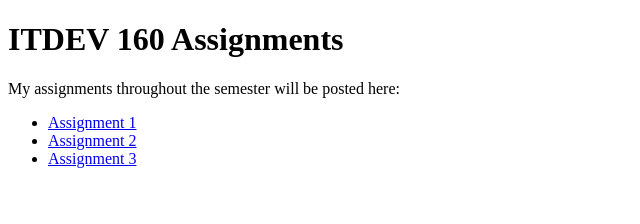
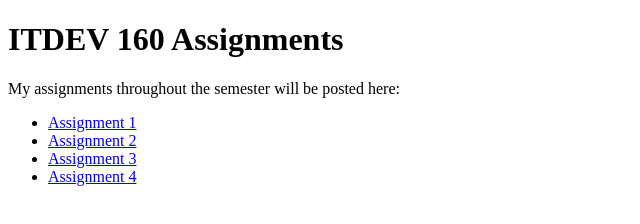
Before and after one commit to MichaelHerr-matc/MainIndex, a plain HTML site: page index.html in a window 1280 px wide. Shown: the whole page, without its empty margins (0-640 px from the left). Drawn offline with Linux system fonts and the light colour scheme.

Commit message:
Add files via upload

```diff
--- a/index.html
+++ b/index.html
@@ -17,6 +17,9 @@
       <li>
         <a href="Assignment-3/index.html">Assignment 3</a>
       </li>
+      <li>
+        <a href="Assignment-4/index.html">Assignment 4</a>
+      </li>
     </ul>
   </body>
 </html>
```
